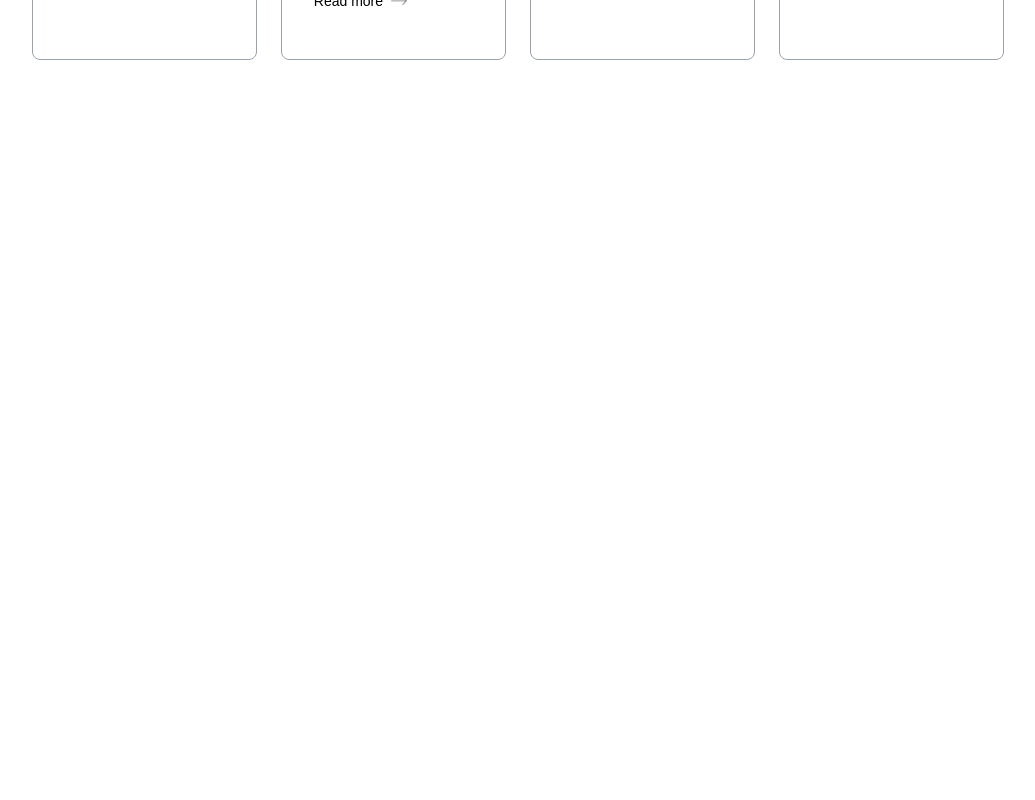
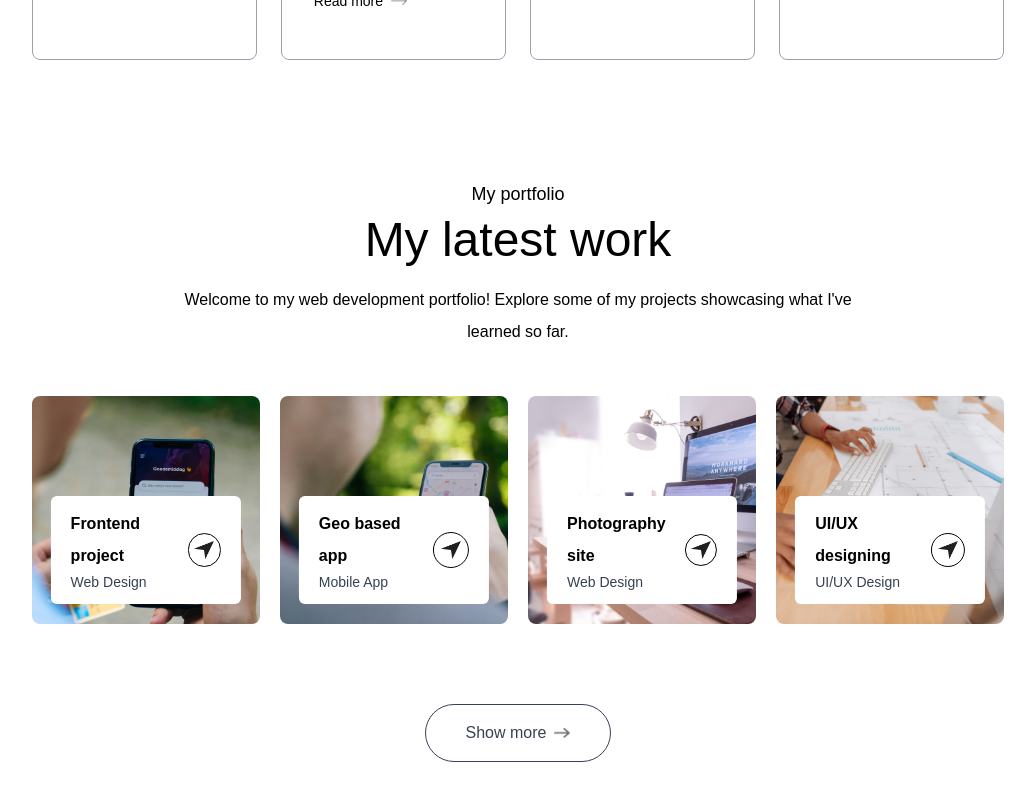
Before and after one commit to davidlkarlsson/exam-portfolio-frontend, a Next.js app: page / in a window 1280 px wide. Shown: the part 2187-2987 px from the top of the page, without its empty margins (122-1157 px from the left). Before the commit the page ends 2327 px from the top, so only its background shows below. Built offline with nearby package versions, Linux system fonts and the light colour scheme; a web font is replaced by a local one.

Commit message:
feat(projects): add new Projects component using temporary hardcoded project data - will be replaced with backend fetch (projects)

```diff
--- /dev/null
+++ b/app/_components/projects/projects.component.tsx
@@ -0,0 +1,59 @@
+import { assets, workData } from "@/assets/assets";
+import Image from "next/image";
+
+export function Projects() {
+  return (
+    <>
+      <div id="projects" className="w-full px-[12%] py-10 scroll-mt-25">
+        <h4 className="text-center mb-2 text-lg">My portfolio</h4>
+
+        <h2 className="text-center text-5xl">My latest work</h2>
+
+        <p className="text-center max-w-2xl mx-auto mt-5 mb-12">
+          Welcome to my web development portfolio! Explore some of my projects
+          showcasing what I've learned so far.
+        </p>
+
+        <div className="grid grid-cols-auto my-10 gap-5">
+          {workData.map((project, index) => (
+            <div
+              key={index}
+              className="aspect-square bg-no-repeat bg-cover bg-center rounded-lg relative cursor-pointer group"
+              style={{ backgroundImage: `url(${project.bgImage})` }}
+            >
+              <div
+                className="bg-white w-10/12 rounded-md absolute bottom-5 left-1/2 -translate-x-1/2
+			  py-3 px-5 flex items-center justify-between duration-300 group-hover:bottom-7"
+              >
+                <div>
+                  <h2 className="font-semibold">{project.title}</h2>
+                  <p className="text-sm text-gray-700">{project.description}</p>
+                </div>
+
+                <div className="border rounded-full border-black w-9 aspect-square flex items-center
+				justify-center group-hover:bg-activeLink">
+                  <Image
+                    src={assets.send_icon}
+                    alt="send_icon"
+                    className="w-5"
+                  />
+                </div>
+              </div>
+            </div>
+          ))}
+        </div>
+
+        <a href="" className="w-max flex items-center justify-center gap-2 text-gray-700 border-[0.5px]
+		border-gray-700 rounded-full py-3 px-10 mx-auto my-20 hover:bg-mobileMenu"
+        >
+          Show more
+          <Image
+            src={assets.right_arrow_bold}
+            alt="right_arrow_bold"
+            className="w-4"
+          />
+        </a>
+      </div>
+    </>
+  );
+}
--- a/app/page.tsx
+++ b/app/page.tsx
@@ -4,6 +4,7 @@
 import { About } from "./_components/about/about.component";
 import { Header } from "./_components/header/header.component";
 import { Navbar } from "./_components/navbar/navbar.component";
+import { Projects } from "./_components/projects/projects.component";
 import { Services } from "./_components/services/services.component";
 
 
@@ -16,6 +17,7 @@
     <Header />
     <About />
     <Services />
+    <Projects />
     </>
 
   );
```
